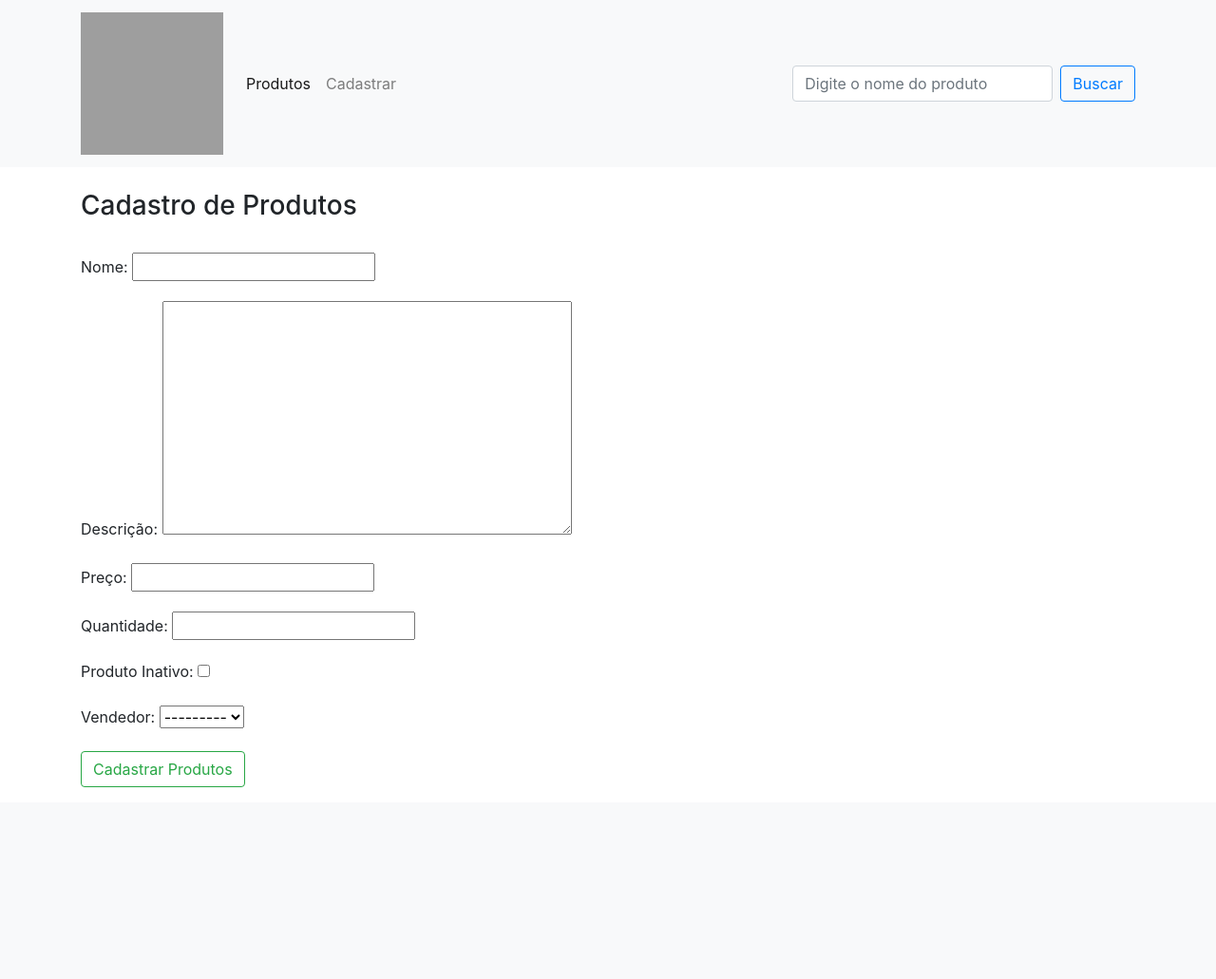
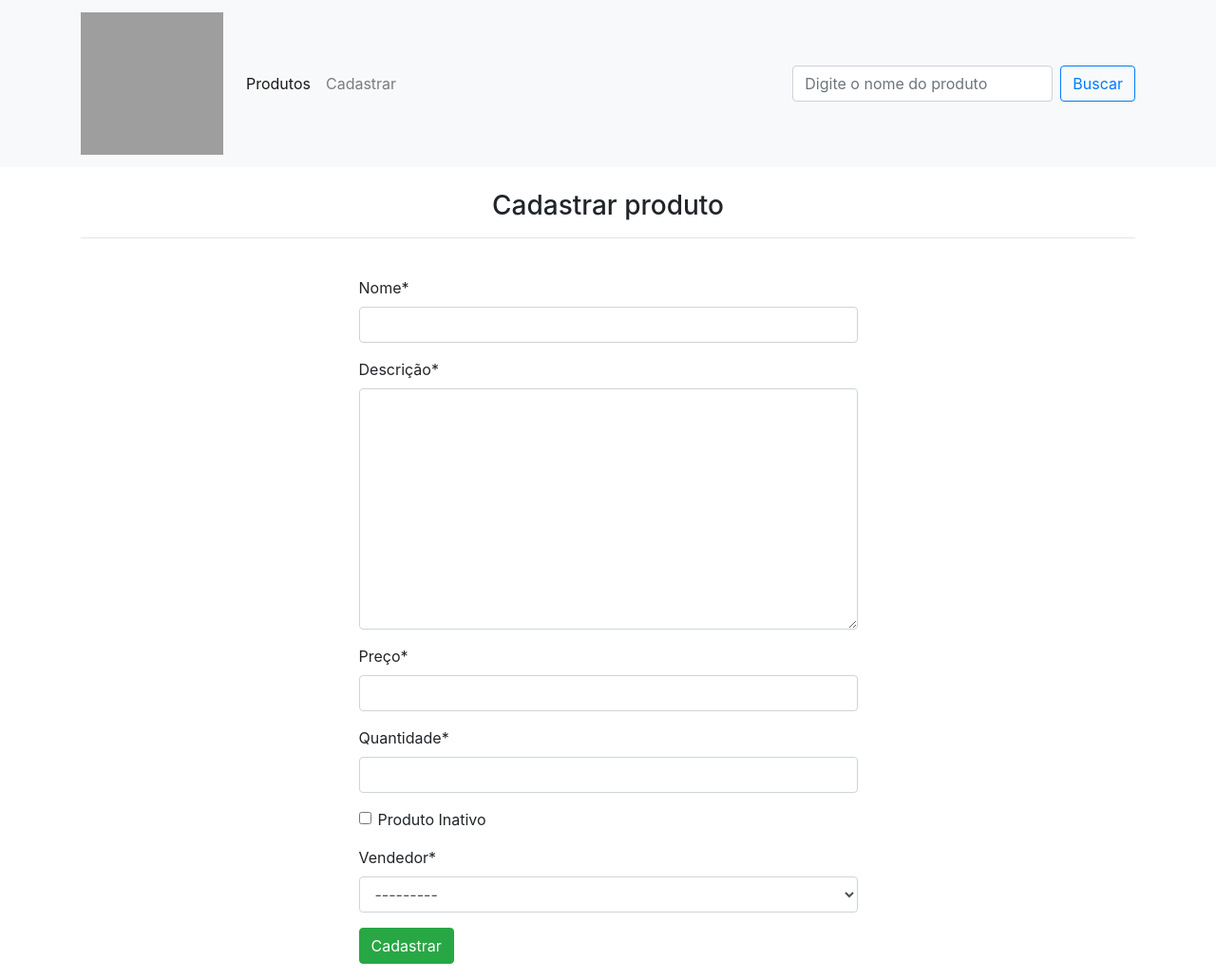
Before and after one commit to vaniapatriciab/desafio_luiza_code, a Django app: page /cadastrar-prod/ in a window 1280 px wide. Shown: the whole page at 95% size. Before the commit the page ends 829 px from the top, so only its background shows below. Run offline with Django 3.2, Linux system fonts and the light colour scheme; some libraries are stand-ins or nearby versions; grey boxes are pictures that could not be loaded.

Commit message:
Melhorando visual do forms com a app crispy-forms

```diff
--- a/luiza_code/lu_marketplace/templates/lu_marketplace/cadastrar_prod.html
+++ b/luiza_code/lu_marketplace/templates/lu_marketplace/cadastrar_prod.html
@@ -1,15 +1,26 @@
 {% extends 'base.html' %} {% block title %} Cadastro de Produtos {% endblock %}
+
+{% load crispy_forms_tags %}
 
 {% block content %}
 </br>
-<h3>Cadastro de Produtos</h3>
+<h3 class="text-center">Cadastrar produto</h3>
+<hr>
 </br>
 
 <div class="form-group">
-  <form method="POST">
-    {% csrf_token %} {{ form.as_p }}
-    <button type="submit" class="btn btn-outline-success my-2 my-sm-0" >Cadastrar Produtos</button>
+  <!-- <form method="POST">
+    {% csrf_token %} {{ form }}
+    <button type="submit" class="btn btn-outline-success my-2 my-sm-0" >Cadastrar</button>
+  </form> -->
+
+  <form method="post" class="col-lg-6 offset-lg-3" novalidate>
+    {% csrf_token %}
+    {{ form|crispy }}
+    <button type="submit" class="btn btn-success">Cadastrar</button>
   </form>
+
+
 </div>
 
 {% endblock %}
--- a/luiza_code/luiza_code/settings.py
+++ b/luiza_code/luiza_code/settings.py
@@ -33,6 +33,7 @@ ALLOWED_HOSTS = []
 
 INSTALLED_APPS = [
     'lu_marketplace.apps.LuMarketplaceConfig',
+    'crispy_forms',
     'django.contrib.admin',
     'django.contrib.auth',
     'django.contrib.contenttypes',
@@ -40,6 +41,8 @@ INSTALLED_APPS = [
     'django.contrib.messages',
     'django.contrib.staticfiles',
 ]
+
+CRISPY_TEMPLATE_PACK = 'bootstrap4'
 
 MIDDLEWARE = [
     'django.middleware.security.SecurityMiddleware',
```
